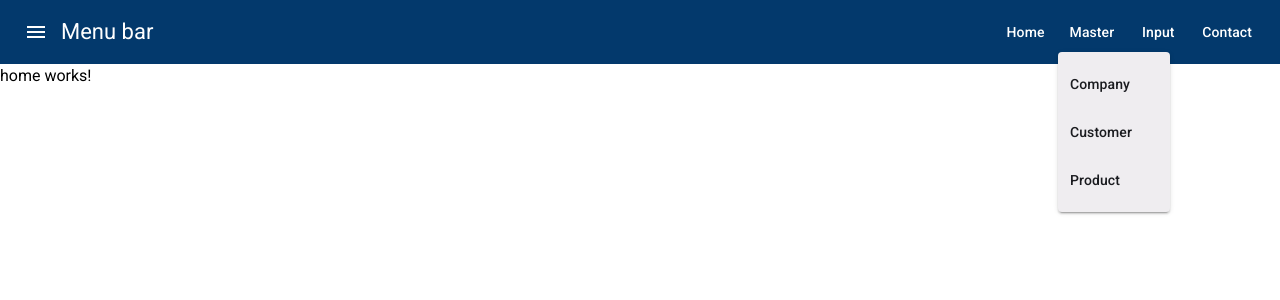
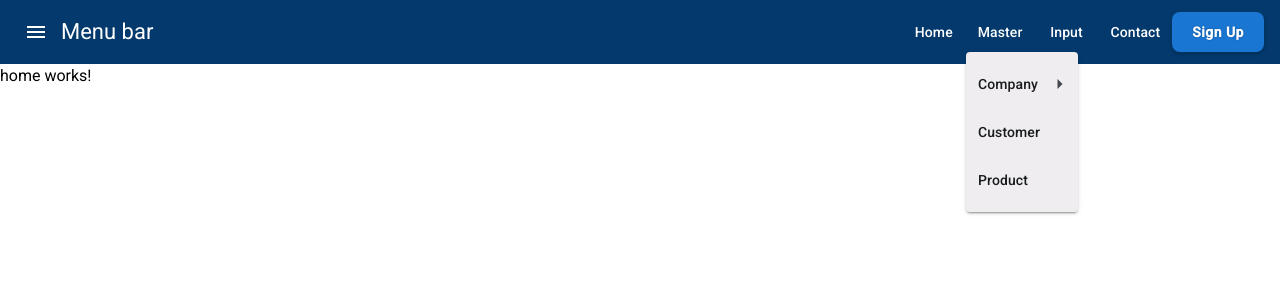
Before and after one commit to mta135/angular-angular-practice-app, an Angular app: page /home in a window 1280 px wide. Both pictures are taken after a click on the button "Master". Shown: the top 300 px of the page. Built offline with nearby package versions, Linux system fonts and the light colour scheme.

Commit message:
Configurare meniului

```diff
--- a/src/app/component/menu-bar/menu-bar.component.html
+++ b/src/app/component/menu-bar/menu-bar.component.html
@@ -7,12 +7,22 @@
     <button routerLink="/home" mat-button>Home</button>
     <button [matMenuTriggerFor]="lbl1Master" mat-button>Master</button>
 
-    <mat-menu #lbl1Master="matMenu">
-        <button mat-menu-item>Company</button>
+    <mat-menu #lbl1Master="matMenu" class="menu-master">
+        <button [matMenuTriggerFor]="lblcompany" mat-menu-item>Company</button>
         <button mat-menu-item>Customer</button>
         <button mat-menu-item>Product</button>
     </mat-menu>
 
+    <mat-menu #lblcompany="matMenu" class="menu-master" [xPosition]="'after'" [yPosition]="'below'">
+        <button mat-menu-item>Term</button>
+        <button mat-menu-item>Tax</button>
+        <button mat-menu-item>Currency</button>
+    </mat-menu>
+
     <button [routerLink]="['/input']" mat-button>Input</button>
     <button mat-button>Contact</button>
+
+
+    <button mat-raised-button> Sign Up</button>
+
 </mat-toolbar>
--- a/src/app/component/menu-bar/menu-bar.component.scss
+++ b/src/app/component/menu-bar/menu-bar.component.scss
@@ -2,8 +2,6 @@
     flex: 1 1 auto;
     color: white;
 }
-
-
 
 
 mat-toolbar.custom-toolbar {
@@ -27,3 +25,30 @@ mat-toolbar.custom-toolbar button:hover {
     background-color: rgba(255, 255, 255, 0.1) !important;
     /* efect hover fin */
 }
+
+
+button[mat-raised-button] {
+    background-color: #1976d2;
+    /* albastru Material */
+    color: #212121 !important;
+    /* gri închis/negru */
+    font-weight: 600;
+    letter-spacing: 0.5px;
+    border-radius: 8px;
+    padding: 8px 20px;
+    box-shadow: 0 2px 4px rgba(0, 0, 0, 0.2);
+    // transition: all 0.2s ease-in-out;
+    text-shadow: 0 0 2px rgba(0, 0, 0, 0.3);
+    /* opțional – pentru claritate */
+
+    &:hover {
+        background-color: #1565c0;
+        /* puțin mai închis */
+        transform: translateY(-1px);
+    }
+
+    &:active {
+        background-color: #0d47a1;
+        transform: translateY(0);
+    }
+}
```
